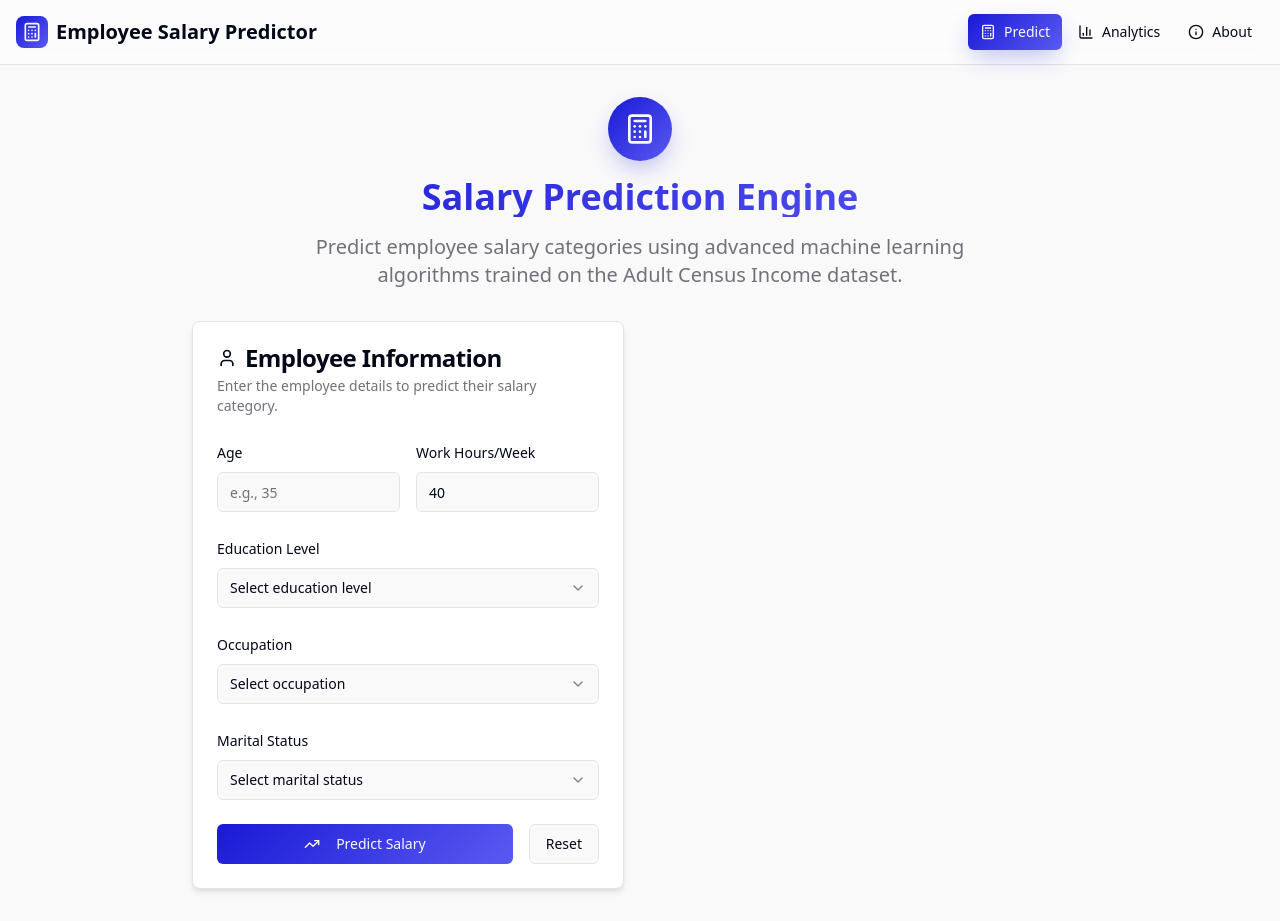
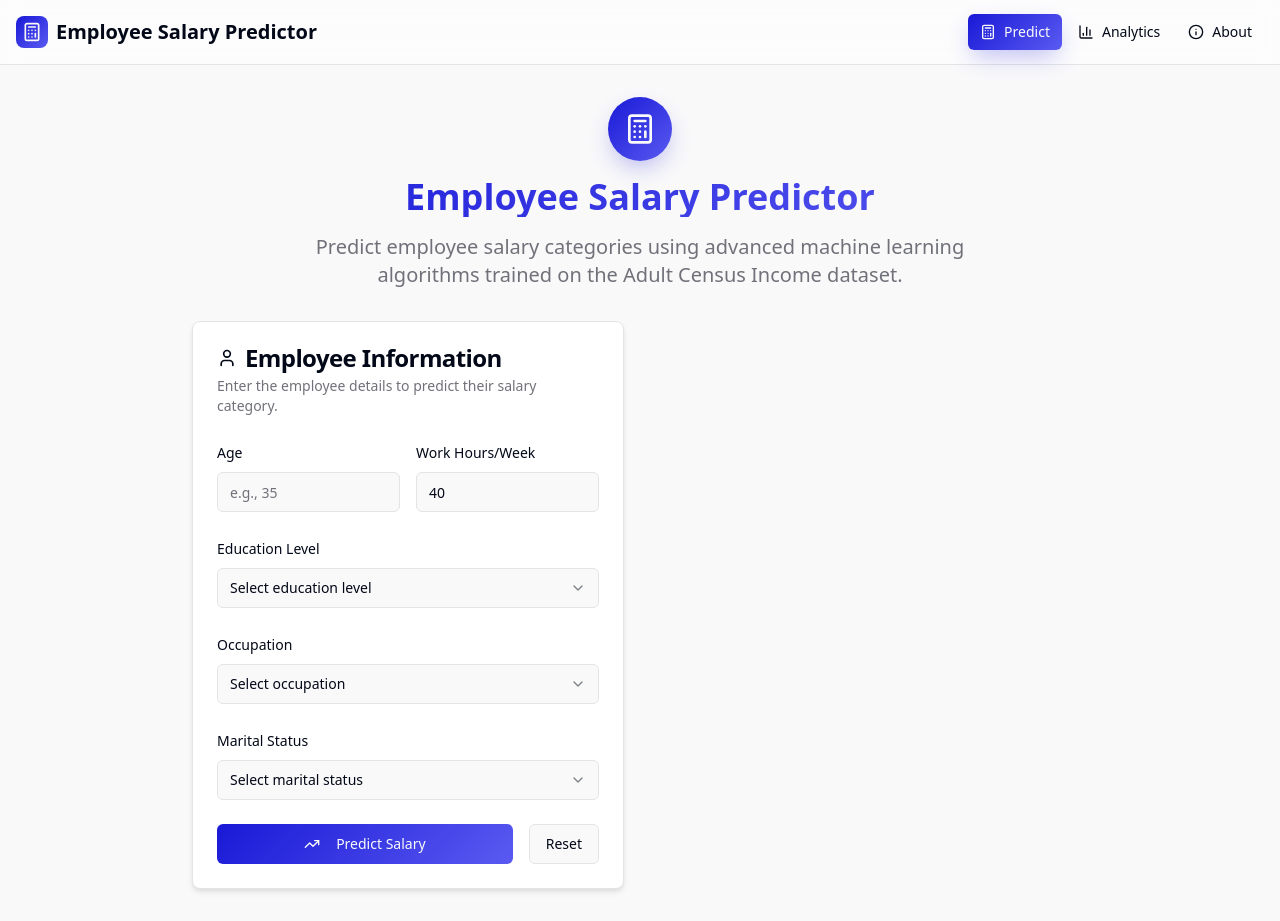
Before and after one commit to SriNandhitha-18/employee-salary-predictor, a React (Vite) app: page / in a window 1280 px wide. Built offline with nearby package versions, Linux system fonts and the light colour scheme.

Commit message:
Refactor: Change "salary prediction engine"
Update the application's internal naming from "salary prediction engine" to "employee salary predictor" to match the application's new name.

```diff
--- a/src/components/SalaryPredictionForm.tsx
+++ b/src/components/SalaryPredictionForm.tsx
@@ -144,7 +144,7 @@ const SalaryPredictionForm = () => {
           <Calculator className="w-8 h-8 text-primary-foreground" />
         </div>
         <h1 className="text-4xl font-bold bg-gradient-primary bg-clip-text text-transparent">
-          Salary Prediction Engine
+          Employee Salary Predictor
         </h1>
         <p className="text-xl text-muted-foreground max-w-2xl mx-auto">
           Predict employee salary categories using advanced machine learning algorithms
```
